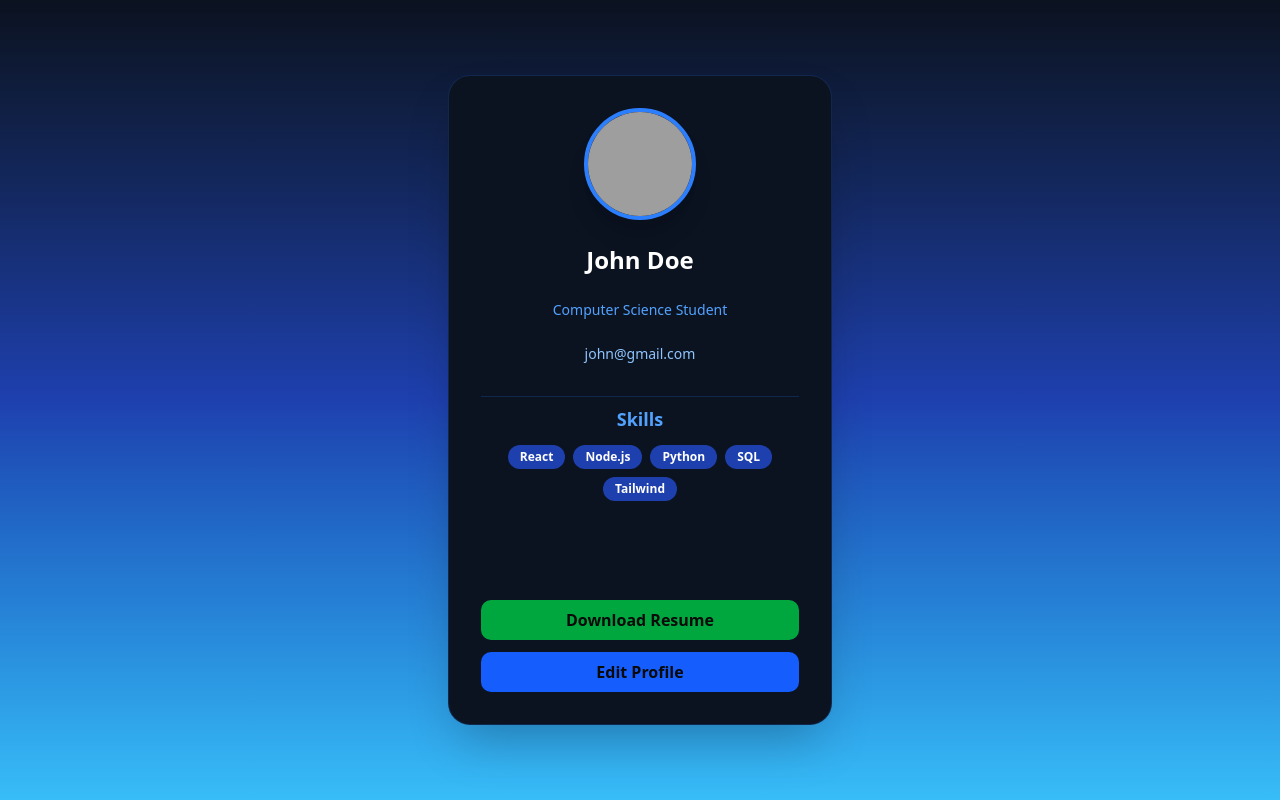
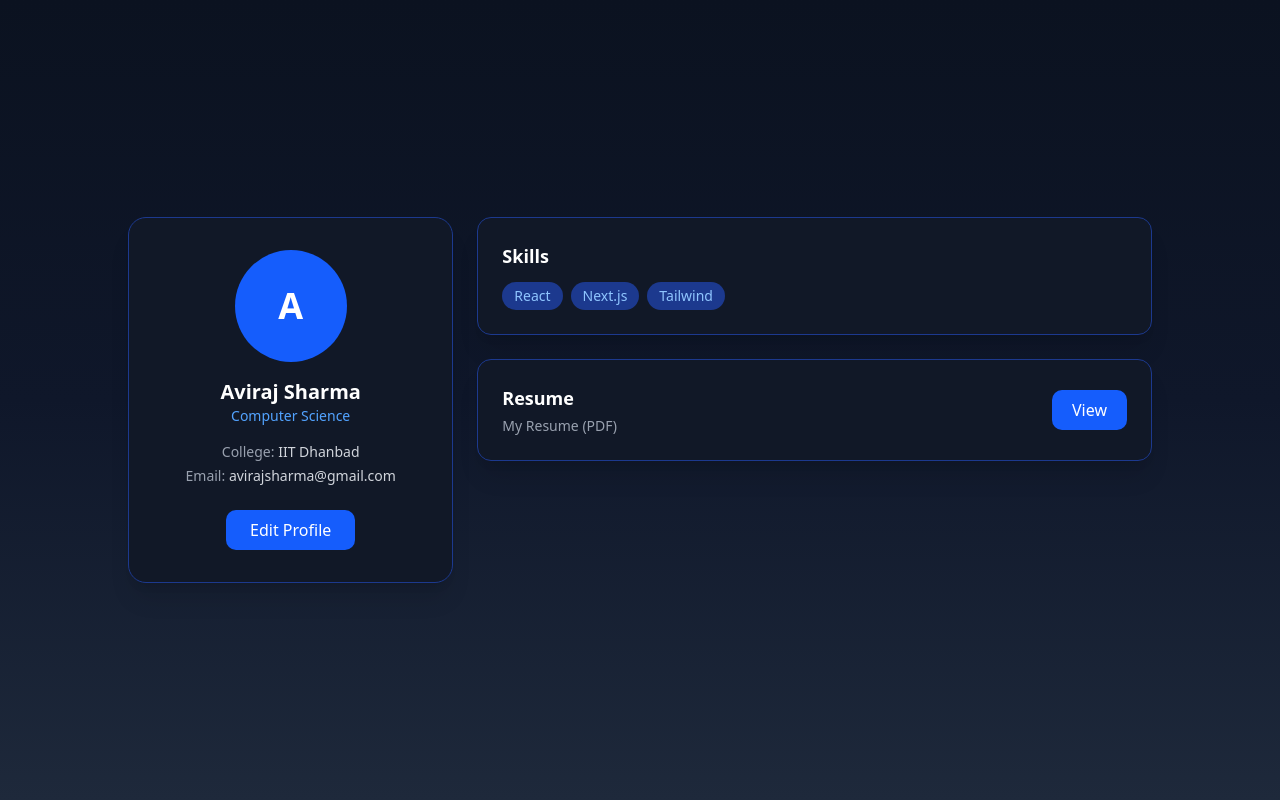
Before and after one commit to Aman-Ingale/coding-savvy-placement-portal, a Next.js app: page /profile/view in a window 1280 px wide. Built offline with nearby package versions, Linux system fonts and the light colour scheme; grey boxes are pictures that could not be loaded.

Commit message:
Update student profile view page UI

```diff
--- a/app/profile/view/page.jsx
+++ b/app/profile/view/page.jsx
@@ -1,30 +1,45 @@
-"use client";
+export default function ProfileViewPage() {
+  return (
+    <div className="min-h-screen bg-gradient-to-b from-[#0b1220] via-[#0f172a] to-[#1e293b] flex items-center justify-center px-6">
 
-export default function StudentProfileView() {
-  return (
-    <div className="min-h-screen bg-gradient-to-b from-[#0b1220] via-[#1e40af] to-[#38bdf8] flex items-center justify-center p-6">
+      <div className="max-w-5xl w-full grid grid-cols-1 md:grid-cols-3 gap-6">
 
-      <div className="bg-[#0b1220] w-full max-w-sm h-[650px] p-8 rounded-3xl shadow-2xl border border-blue-500/20 flex flex-col items-center space-y-6">
 
-        <img
-          src="https://i.pravatar.cc/150?img=32"
-          className="w-28 h-28 rounded-full border-4 border-blue-500 shadow-xl"
-        />
+        <div className="bg-[#111827] rounded-2xl shadow-xl p-8 flex flex-col items-center border border-blue-900">
 
-        <h2 className="text-2xl font-bold text-white">John Doe</h2>
-        <p className="text-blue-400 text-sm">Computer Science Student</p>
-        <p className="text-blue-300 text-sm">john@gmail.com</p>
 
-        <div className="w-full h-[1px] bg-blue-500/20 my-2"></div>
+          <div className="w-28 h-28 rounded-full bg-blue-600 flex items-center justify-center text-white text-4xl font-bold">
+            A
+          </div>
 
-        <div className="text-center">
-          <h3 className="text-lg font-semibold text-blue-400 mb-3">Skills</h3>
 
-          <div className="flex flex-wrap justify-center gap-2">
-            {["React", "Node.js", "Python", "SQL", "Tailwind"].map((skill) => (
+          <h2 className="text-white text-xl font-semibold mt-4">Aviraj Sharma</h2>
+          <p className="text-blue-400 text-sm">Computer Science</p>
+
+
+          <div className="mt-4 text-sm text-gray-300 text-center space-y-1">
+            <p><span className="text-gray-400">College:</span> IIT Dhanbad</p>
+            <p><span className="text-gray-400">Email:</span> avirajsharma@gmail.com</p>
+          </div>
+
+
+          <button className="mt-6 bg-blue-600 hover:bg-blue-700 text-white px-6 py-2 rounded-lg font-medium transition">
+            Edit Profile
+          </button>
+        </div>
+
+
+        <div className="md:col-span-2 flex flex-col gap-6">
+
+
+          <div className="bg-[#111827] p-6 rounded-xl shadow-xl border border-blue-900">
+            <h3 className="text-white font-semibold text-lg mb-3">Skills</h3>
+
+            <div className="flex flex-wrap gap-2">
+              {["React", "Next.js", "Tailwind"].map((skill) => (
                 <span
                   key={skill}
-                className="bg-[#1e40af] px-3 py-1 rounded-full text-xs font-semibold text-white"
+                  className="bg-blue-900 text-blue-300 px-3 py-1 rounded-full text-sm font-medium"
                 >
                   {skill}
                 </span>
@@ -32,19 +47,20 @@ export default function StudentProfileView() {
             </div>
           </div>
 
-        <div className="flex-grow"></div>
 
-        <div className="flex flex-col gap-3 w-full">
-          <button className="bg-green-600 hover:bg-green-700 py-2 rounded-lg font-semibold w-full">
-            Download Resume
-          </button>
+          <div className="bg-[#111827] p-6 rounded-xl shadow-xl border border-blue-900 flex justify-between items-center">
+            <div>
+              <h3 className="text-white font-semibold text-lg mb-1">Resume</h3>
+              <p className="text-gray-400 text-sm">My Resume (PDF)</p>
+            </div>
 
-          <button className="bg-blue-600 hover:bg-blue-700 py-2 rounded-lg font-semibold w-full">
-            Edit Profile
+            <button className="bg-blue-600 hover:bg-blue-700 text-white px-5 py-2 rounded-lg font-medium transition">
+              View
             </button>
           </div>
 
         </div>
       </div>
+    </div>
   );
 }
--- /dev/null
+++ b/components/Sidebar.jsx
@@ -0,0 +1,17 @@
+"use client";
+
+export default function Sidebar() {
+  return (
+    <div className="w-64 bg-[#0f172a] border-r border-blue-800/40 p-6 space-y-6">
+      <h1 className="text-xl font-bold text-blue-400">Coding Savvy</h1>
+
+      <nav className="space-y-3 text-sm">
+        <p className="text-blue-300">Dashboard</p>
+        <p className="hover:text-blue-400 cursor-pointer">Profile</p>
+        <p className="hover:text-blue-400 cursor-pointer">Opportunities</p>
+        <p className="hover:text-blue-400 cursor-pointer">Applications</p>
+        <p className="hover:text-blue-400 cursor-pointer">Settings</p>
+      </nav>
+    </div>
+  );
+}
--- /dev/null
+++ b/components/StudentDashboard.jsx
@@ -0,0 +1,7 @@
+"use client";
+
+import StudentDashboard from "@/components/StudentDashboard";
+
+export default function ProfileViewPage() {
+  return <StudentDashboard />;
+}
--- /dev/null
+++ b/components/StudentProfileCard.jsx
@@ -0,0 +1,74 @@
+"use client";
+
+import { Badge } from "@/components/ui/badge";
+import { Button } from "@/components/ui/button";
+
+export default function StudentProfileCard() {
+  const profile = {
+    name: "John Doe",
+    email: "john@gmail.com",
+    college: "IIT Dhanbad",
+    branch: "Computer Science",
+    about:
+      "Full-stack developer passionate about scalable systems, AI, and competitive programming.",
+    skills: ["React", "Next.js", "Node.js", "Python", "PostgreSQL"],
+  };
+
+  return (
+    <div className="bg-[#0f172a]/90 backdrop-blur-xl border border-blue-800/40 rounded-2xl shadow-2xl p-8 max-w-4xl space-y-8">
+
+      {/* HEADER */}
+      <div className="flex items-center gap-6">
+        <img
+          src="https://api.dicebear.com/7.x/avataaars/svg?seed=john"
+          className="w-28 h-28 rounded-full border-4 border-blue-600 shadow-lg"
+        />
+
+        <div>
+          <h1 className="text-3xl font-bold">{profile.name}</h1>
+          <p className="text-blue-400">{profile.college} • {profile.branch}</p>
+          <p className="text-sm text-gray-400">{profile.email}</p>
+        </div>
+      </div>
+
+      {/* PROFILE COMPLETION BAR */}
+      <div>
+        <p className="text-sm text-blue-300 mb-1">Profile Completion</p>
+        <div className="w-full bg-gray-700 rounded-full h-2">
+          <div className="bg-blue-500 h-2 rounded-full w-[70%]"></div>
+        </div>
+        <p className="text-xs text-gray-400 mt-1">70% Complete</p>
+      </div>
+
+      {/* ABOUT */}
+      <div>
+        <h2 className="text-lg font-semibold text-blue-400 mb-2">About</h2>
+        <p className="text-gray-300">{profile.about}</p>
+      </div>
+
+      {/* SKILLS */}
+      <div>
+        <h2 className="text-lg font-semibold text-blue-400 mb-2">Skills</h2>
+        <div className="flex flex-wrap gap-2">
+          {profile.skills.map((skill) => (
+            <Badge key={skill} className="bg-blue-600/20 border border-blue-500">
+              {skill}
+            </Badge>
+          ))}
+        </div>
+      </div>
+
+      {/* ACTIONS */}
+      <div className="flex gap-4">
+        <Button className="bg-green-600 hover:bg-green-700 px-6">
+          Download Resume
+        </Button>
+
+        <Button className="bg-blue-600 hover:bg-blue-700 px-6">
+          Edit Profile
+        </Button>
+      </div>
+
+    </div>
+  );
+}
```
Lines whose indentation alone changed are shown as unchanged.
